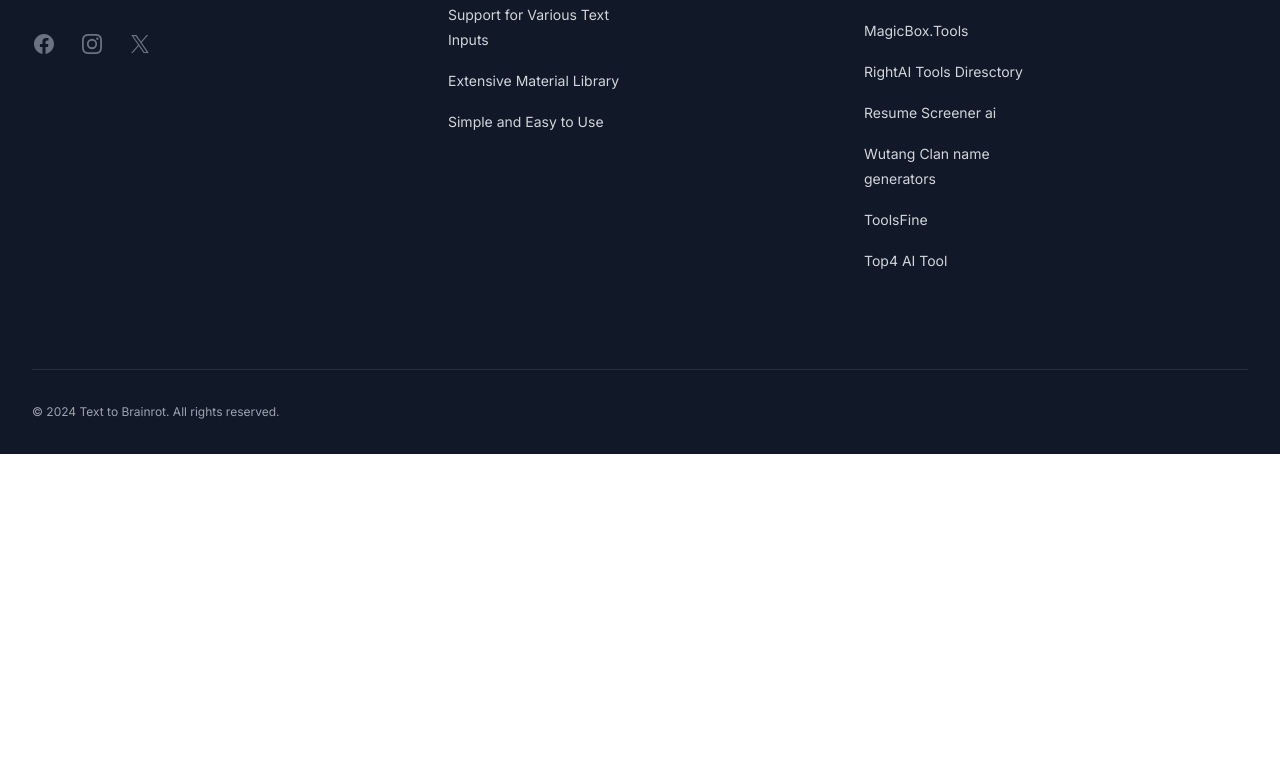
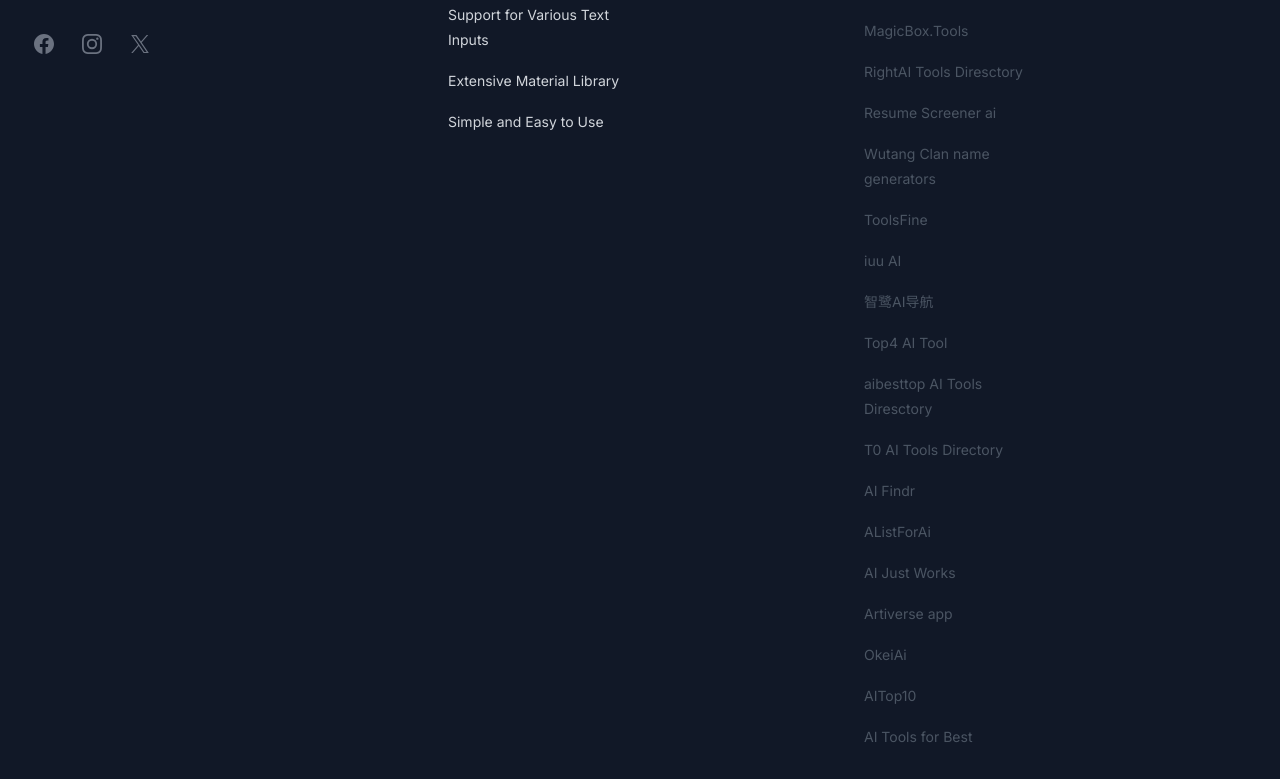
Before and after one commit to chenyiyang9303/texttobrainrot, a Next.js app: page / in a window 1280 px wide. Shown: the part 5821-6600 px from the top of the page. Before the commit the page ends 6275 px from the top, so only its background shows below. Built offline with nearby package versions, Linux system fonts and the light colour scheme.

Commit message:
增加了好多友情链接

```diff
--- a/src/components/Footer.tsx
+++ b/src/components/Footer.tsx
@@ -19,14 +19,26 @@
     { name: 'contact', href: 'mailto:support@text-to-brainrot.com' },
   ],
   partner: [
-    { name: 'Sprunked', href: 'https://sprunked.dev/' },
-    { name: 'AIStage', href: 'https://aistage.net' },
-    { name: 'MagicBox.Tools', href: 'https://magicbox.tools/' },
-    { name: 'RightAI Tools Diresctory', href: 'https://right-ai.com/' },
-    { name: 'Resume Screener ai', href: 'https://resume-screening.com/' },
-    { name: 'Wutang Clan name generators', href: 'https://wutangclannamegenerators.com/' },
-    { name: 'ToolsFine', href: 'https://toolsfine.com' },
-    { name: 'Top4 AI Tool', href: 'https://top4ai.com' },
+    { name: 'Sprunked', href: 'https://sprunked.dev/', nofollow: true },
+    { name: 'AIStage', href: 'https://aistage.net', nofollow: true },
+    { name: 'MagicBox.Tools', href: 'https://magicbox.tools/', nofollow: true },
+    { name: 'RightAI Tools Diresctory', href: 'https://right-ai.com/', nofollow: true },
+    { name: 'Resume Screener ai', href: 'https://resume-screening.com/', nofollow: false },
+    { name: 'Wutang Clan name generators', href: 'https://wutangclannamegenerators.com/', nofollow: false },
+    { name: 'ToolsFine', href: 'https://toolsfine.com', nofollow: false },
+    { name: 'iuu AI', href: 'https://iuu.ai', nofollow: false },
+    { name: '智鹭AI导航', href: 'https://www.aiheron.com', nofollow: false },
+    { name: 'Top4 AI Tool', href: 'https://top4ai.com', nofollow: false },
+    { name: 'aibesttop AI Tools Diresctory', href: 'https://aibesttop.com', nofollow: false },
+    { name: 'T0 AI Tools Directory', href: 'https://t0ai.com', nofollow: false },
+    { name: 'AI Findr', href: 'https://ai-findr.com', nofollow: false },
+    { name: 'AListForAi', href: 'https://alistforai.com/', nofollow: false },
+    { name: 'AI Just Works', href: 'https://aijustworks.com', nofollow: false },
+    { name: 'Artiverse app', href: 'https://artiverse.app/ai/fluxproweb-com-image-to-prompt/', nofollow: false },
+    { name: 'OkeiAi', href: 'https://okeiai.com/', nofollow: false },
+    { name: 'AITop10', href: 'https://aitop10.tools/', nofollow: false },
+    { name: 'AI Tools for Best', href: 'https://aitoolsforbest.com', nofollow: false },
+
   ],
   legal: [
     { name: 'Terms of service', href: '#' },
@@ -135,7 +147,11 @@
                 <ul role="list" className="mt-6 space-y-4">
                   {navigation.partner.map((item) => (
                     <li key={item.name}>
-                      <a href={item.href} className="text-sm leading-6 text-gray-300 hover:text-white">
+                      <a
+                        href={item.href}
+                        rel={item.nofollow ? "nofollow" : undefined}
+                        className="text-sm leading-6 text-gray-600 hover:text-gray-900"
+                      >
                         {item.name}
                       </a>
                     </li>
```
